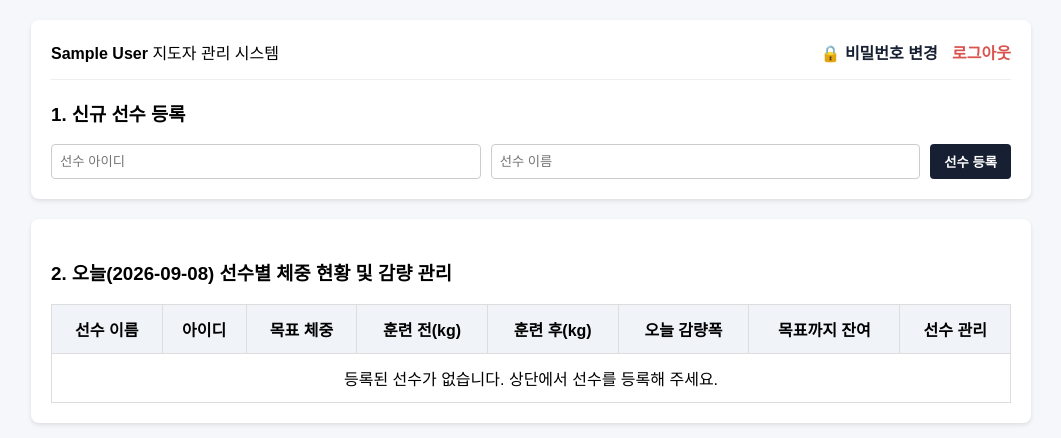
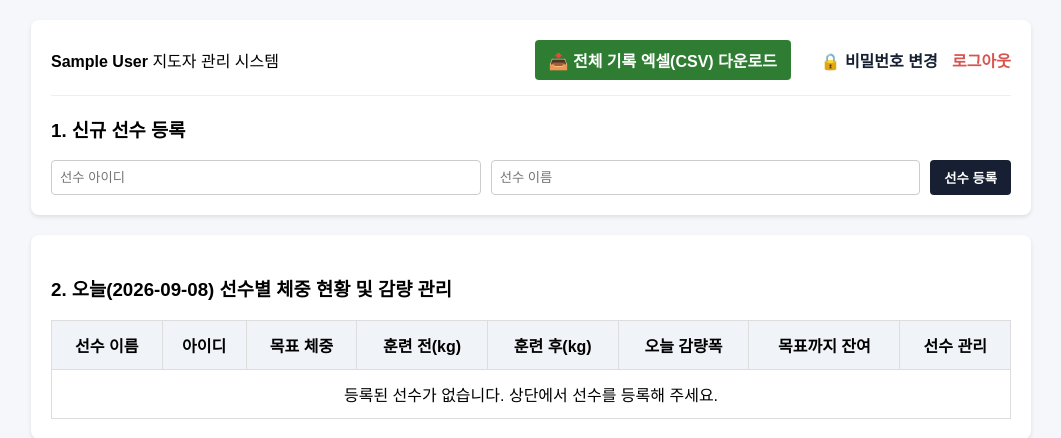
Before and after one commit to Misokim12/weight-tracker, a Flask app: page / in a window 1280 px wide. Shown: the top 438 px of the page, without its empty margins (109-1170 px from the left). Run offline with Flask 3, Linux system fonts and the light colour scheme; a user stored in the database is signed in; tables that the repository leaves empty hold one stand-in row (values such as "Sample post").

Commit message:
Update admin.html

```diff
--- a/templates/admin.html
+++ b/templates/admin.html
@@ -14,6 +14,7 @@
         th { background-color: #f0f4f8; }
         input[type="text"] { padding: 8px; border: 1px solid #ccc; border-radius: 4px; }
         .btn { padding: 8px 14px; background: #172033; color: white; border: none; border-radius: 4px; cursor: pointer; font-weight: bold; }
+        .btn-excel { padding: 8px 14px; background: #2e7d32; color: white; border-radius: 4px; font-weight: bold; text-decoration: none; display: inline-block; }
         .btn-del { padding: 6px 12px; background: #d9534f; color: white; border: none; border-radius: 4px; cursor: pointer; font-size: 13px; }
         .msg { background: #e8f4ea; color: #2e7d32; padding: 10px; border-radius: 4px; margin-bottom: 15px; }
         .badge-done { background: #e8f4ea; color: #2e7d32; padding: 3px 8px; border-radius: 12px; font-weight: bold; font-size: 13px; }
@@ -24,6 +25,7 @@
         <div class="nav">
             <div><strong>{{ current_user.name }}</strong> 지도자 관리 시스템</div>
             <div>
+                <a href="{{ url_for('export_csv') }}" class="btn-excel" style="color:white; margin-right:15px;">📥 전체 기록 엑셀(CSV) 다운로드</a>
                 <a href="{{ url_for('change_password') }}">🔒 비밀번호 변경</a>
                 <a href="{{ url_for('logout') }}" style="color:#d9534f;">로그아웃</a>
             </div>
@@ -64,7 +66,6 @@
                 {% for athlete in athletes %}
                 {% set rec = (records | selectattr("user_id", "equalto", athlete.id) | list | first) %}
 
-                {# 최근 측정 체중 및 잔여 감량량 계산 #}
                 {% set current_w = rec.weight_after if rec and rec.weight_after else (rec.weight_before if rec and rec.weight_before else None) %}
                 {% set rem_w = (current_w - athlete.target_weight) | round(2) if current_w and athlete.target_weight else None %}
 
```
